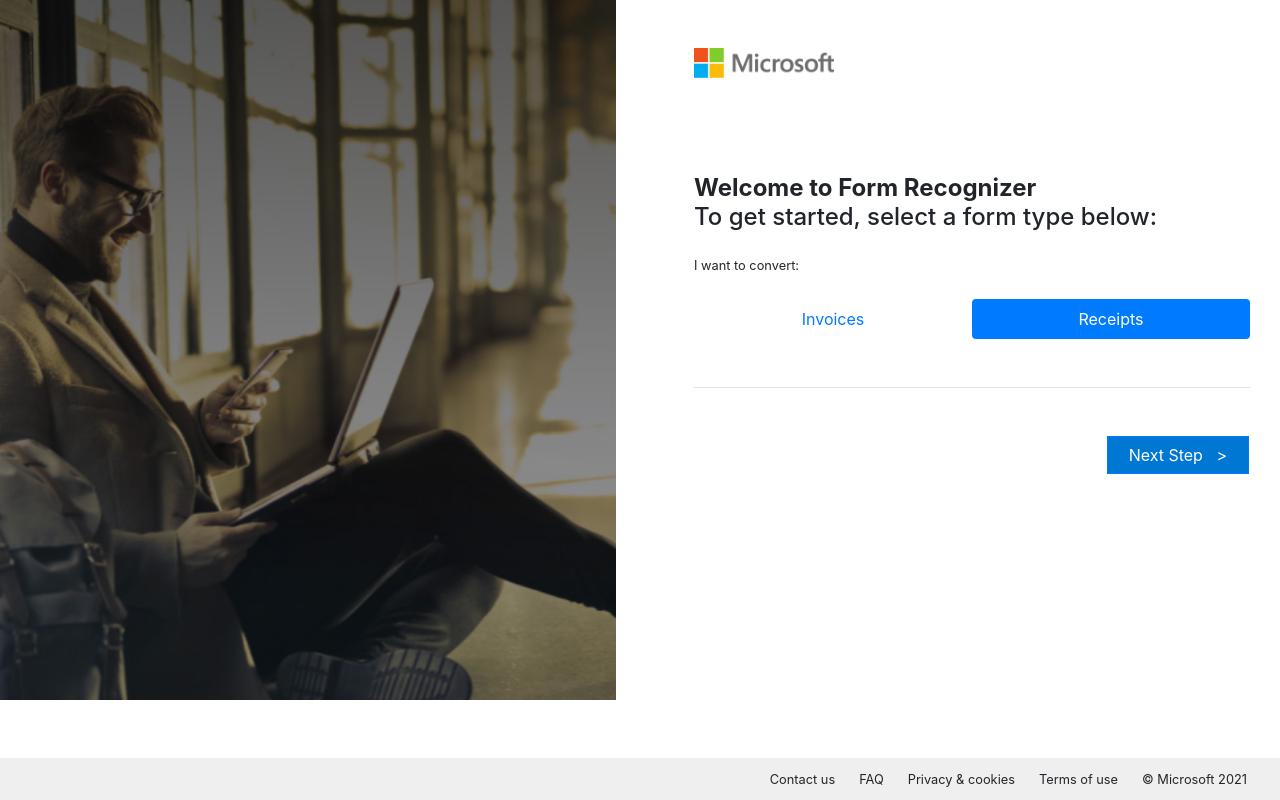
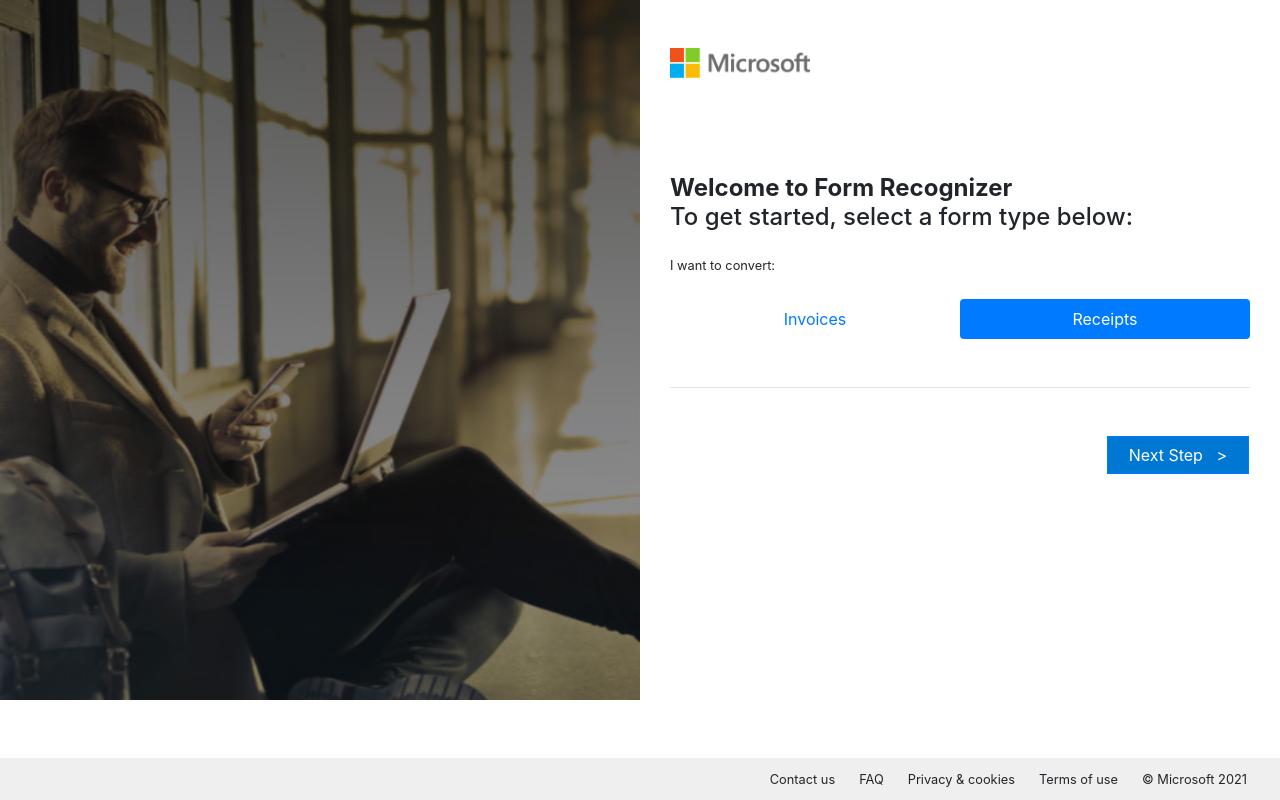
Before and after one commit to MicrosoftDocs/mslearn-intro-to-form-recognizer, a React (Create React App) app in the folder src/ClientApp/: page / in a window 1280 px wide. Built offline with nearby package versions, Linux system fonts and the light colour scheme.

Commit message:
Removed right side margin from left col in LP

```diff
--- a/src/ClientApp/src/pages/LandingPage.jsx
+++ b/src/ClientApp/src/pages/LandingPage.jsx
@@ -1,6 +1,6 @@
 const LandingPage = () => {
   return (
-    // <div className="container"></div>
+
     <div className="row m-0">
       <div
         className="col-sm main-bg-div"
@@ -10,7 +10,7 @@
           "background-size": "cover",
         }}
       ></div>
-      <div className="col-sm ml-5">
+      <div className="col-sm">
         <div className="container">
           {/* logo */}
           <div className="mt-5 pb-5">
@@ -70,7 +70,8 @@
           </div>
         </div>
       </div>
-    </div>
+      </div>
+
   );
 };
 
```
